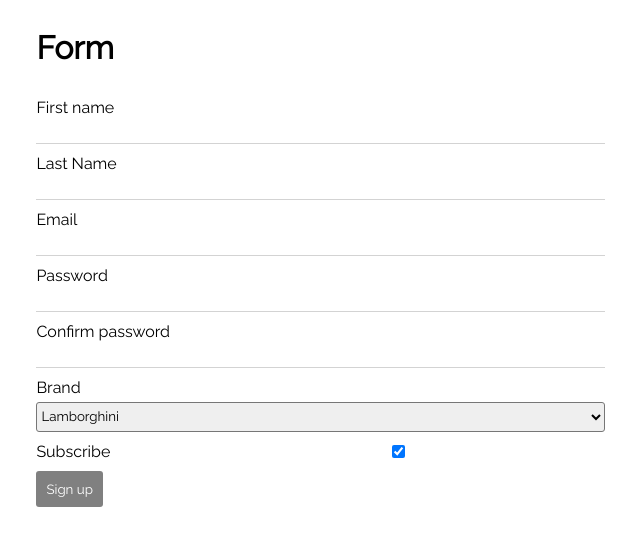
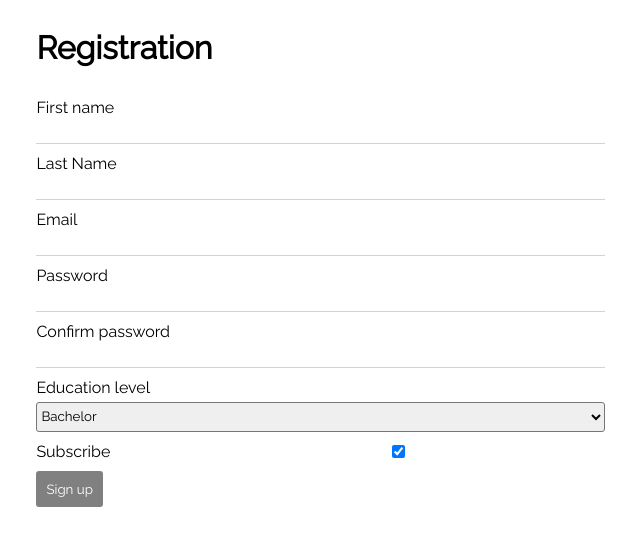
Before and after one commit to vinhlee95/Registration-Form, a React (Create React App) app: page / in a window 1280 px wide. Shown: the top 546 px of the page, without its empty margins (98-738 px from the left). Built offline with nearby package versions, Linux system fonts and the light colour scheme.

Commit message:
refactor

```diff
--- a/src/components/App.js
+++ b/src/components/App.js
@@ -21,7 +21,7 @@ class App extends Component {
   render() {
     return (
       <div className="App">
-        <h1>Form</h1>
+        <h1>Registration</h1>
         <Form
           initialValues={this.getInitialValues()}
           onSubmit={this.submit}
--- a/src/components/Form.js
+++ b/src/components/Form.js
@@ -51,7 +51,7 @@ const Form = (props) => {
       <Field
         name='brand'
         component={Select}
-        label='Brand'
+        label='Education level'
       />
 
       <Field
--- a/src/components/fields/index.js
+++ b/src/components/fields/index.js
@@ -1,14 +1,15 @@
 import React from 'react'
 
 export const Input = (props) => {
+  const { meta: {error, touched} } = props;
   return(
     <div className={props.className?props.className:'field'}>
       <label>{props.label}</label>
       <input type={props.type} {...props.input} />
       {
-        props.meta.error
+        error
         &&
-        props.meta.touched
+        touched
         &&
         <span style={{color: 'red'}}>{props.meta.error}</span>
       }
@@ -21,7 +22,8 @@ export const Select = (props) =>
   <div className='field'>
     <label>{props.label}</label>
     <select {...props.input}>
-      <option value='Lamborghini'>Lamborghini</option>
-      <option value='Ferrari'>Ferrari</option>
+      <option value='Bachelor'>Bachelor</option>
+      <option value='Master'>Master</option>
+      <option value='Vocational'>Vocational</option>
     </select>
   </div>
--- a/src/validation/index.js
+++ b/src/validation/index.js
@@ -1,8 +1,8 @@
 export const required = (value) =>
-      value ? undefined : 'Value is required';
+      value ? undefined : 'This field is required';
 
 export const minPassLength = (value) =>
-  value.length < 6 ? 'Value must be at least 6 characters.' : undefined;
+  value.length < 6 ? 'Password must be at least 6 characters.' : undefined;
 
 export const matchPassword = (value, allValues) =>
   value === allValues.password ? undefined : 'Passwords must match';
```
